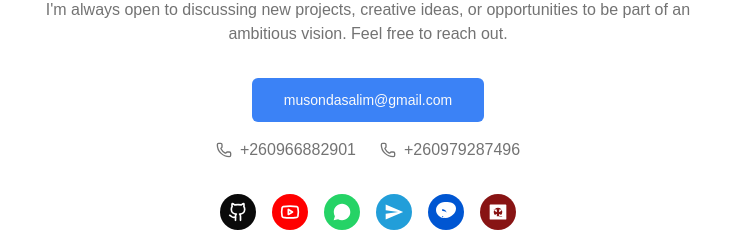
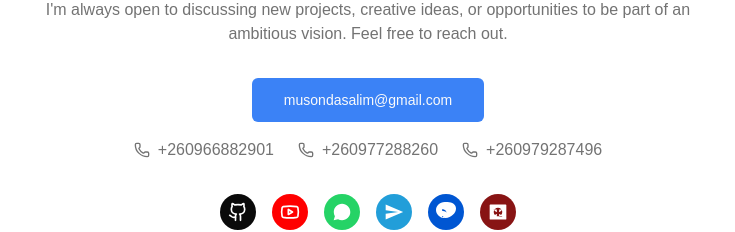
Before and after one commit to MS0C54073/muzoprof, a Next.js app: page / in a window 1280 px wide. Shown: the part 8600-8832 px from the top of the page, without its empty margins (272-1007 px from the left). Built offline with nearby package versions, Linux system fonts and the light colour scheme; what @genkit-ai/googleai, genkit would draw is missing.

Commit message:
under contacts, add +260977288260

```diff
--- a/src/app/page.tsx
+++ b/src/app/page.tsx
@@ -1,4 +1,3 @@
-
 'use client';
 
 import Image from 'next/image';
@@ -340,7 +339,6 @@ const educationData = [
         university: "Novosibirsk State Technical University",
         duration: "Sep 2022 - Jul 2024",
         note: "Awaiting Official Translation and Certification in Zambia.",
-        blurred: true,
     },
 ];
 
@@ -1186,7 +1184,7 @@ export default function Home() {
                     rel="noopener noreferrer"
                     className="group block"
                   >
-                    <Card className="bg-card/50 hover:bg-accent/20 hover:border-primary transition-all duration-300 h-full">
+                    <Card key={index} className="bg-card/50 hover:bg-accent/20 hover:border-primary transition-all duration-300 h-full">
                       <CardHeader>
                         <CardTitle className="text-accent group-hover:text-primary transition-colors text-lg">
                             <TranslatedText text={project.title} />
@@ -1297,7 +1295,7 @@ export default function Home() {
           <div className="max-w-3xl mx-auto relative pl-8">
             <div className="absolute left-0 top-0 h-full w-0.5 bg-border"></div>
             {(showAllEducation ? educationData : educationData.slice(0, initialEducationToShow)).map((edu, index) => (
-              <div key={index} className={cn("mb-12 relative", (edu as any).blurred && "blur-3xl pointer-events-none")}>
+              <div key={index} className={cn("mb-12 relative")}>
                 <div className="absolute left-[-34px] top-1.5 w-4 h-4 bg-primary rounded-full border-4 border-background"></div>
                 <p className="text-sm text-muted-foreground"><TranslatedText text={edu.duration}/></p>
                 <h3 className="text-xl font-bold text-accent"><TranslatedText text={edu.degree}/></h3>
@@ -1466,6 +1464,10 @@ export default function Home() {
                 <a href="tel:+260966882901" className="flex items-center gap-2 hover:text-primary">
                   <Phone className="h-4 w-4" />
                   <span>+260966882901</span>
+                </a>
+                <a href="tel:+260977288260" className="flex items-center gap-2 hover:text-primary">
+                  <Phone className="h-4 w-4" />
+                  <span>+260977288260</span>
                 </a>
                 <a href="tel:+260979287496" className="flex items-center gap-2 hover:text-primary">
                   <Phone className="h-4 w-4" />
```
